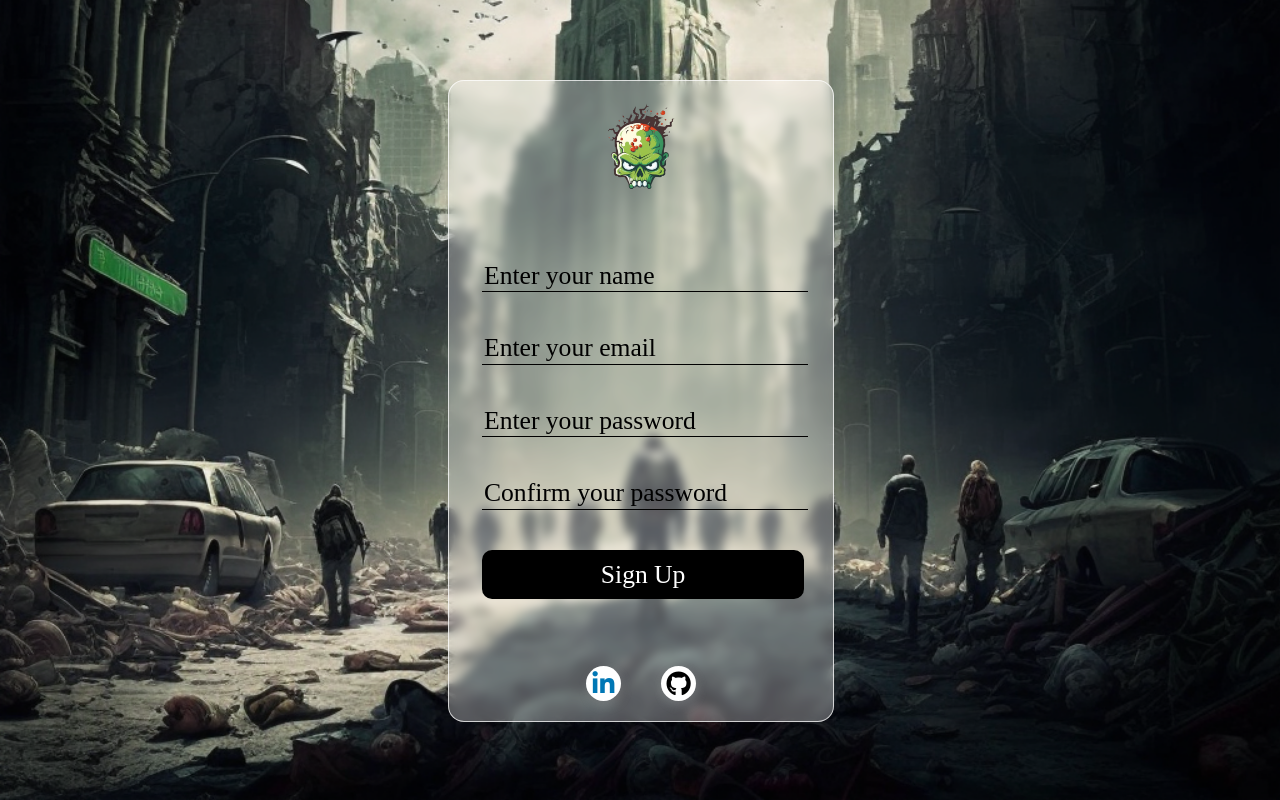
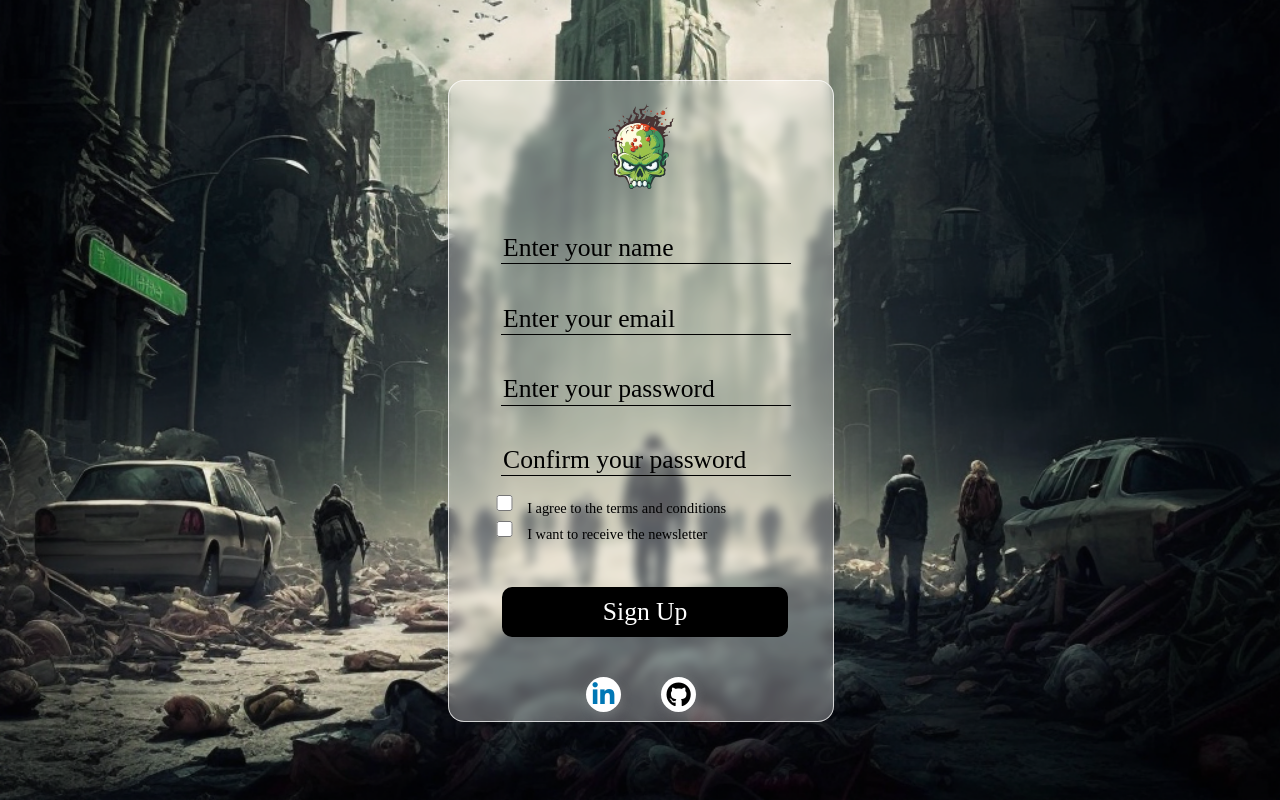
Before and after one commit to Aaxtrox/sign-up-form, a plain HTML site: page index.html in a window 1280 px wide. Drawn offline with Linux system fonts and the light colour scheme.

Commit message:
check boxes

```diff
--- a/css/styles.css
+++ b/css/styles.css
@@ -40,7 +40,7 @@ input {
     border-bottom: 1px solid #000;
     outline: none;
     font-size: 1.6rem;
-    margin: 20px;
+    margin: 6%;
     background: rgba(255, 255, 255, 0);
     color: rgb(0, 0, 0);
 }
@@ -49,13 +49,41 @@ input::placeholder {
     color: rgb(0, 0, 0);
 }
 
+.terms {
+    display: flex;
+    align-items: center;
+    font-size: 0.9rem;
+    color: #000;
+    text-align: center;
+}
+
+.newsletter {
+    display: flex;
+    align-items: center;
+    font-size: 0.9rem;
+    color: #000;
+    text-align: center;
+}
+
+.newsletter input {
+    width: 2vw;
+    height: 2vh;
+    margin: 0 10px 10px 3%;
+}
+
+.terms input {
+    width: 2vw;
+    height: 2vh;
+    margin: 0 10px 10px 3%;
+}
+
 button {
     width: 90%;
     height: auto;
     border: none;
     outline: none;
     font-size: 1.6rem;
-    margin: 20px;
+    margin: 40px 20px 20px 20px;
     padding: 10px;
     background: #000;
     color: #fff;
--- a/index.html
+++ b/index.html
@@ -15,16 +15,24 @@
             <img src="./img/logo2-removebg-preview.png" alt="logo">
             <form action="#">
                 <div class="input">
-                    <input type="text" name="name" id="name" placeholder="Enter your name">
+                    <input type="text" name="name" id="name" placeholder="Enter your name" minlength="5" required>
                 </div>
                 <div class="input">
-                    <input type="email" name="email" id="email" placeholder="Enter your email">
+                    <input type="email" name="email" id="email" placeholder="Enter your email" required>
                 </div>
                 <div class="input">
-                    <input type="password" name="password" id="password" placeholder="Enter your password">
+                    <input type="password" name="password" id="password" placeholder="Enter your password" minlength="8" maxlength="15" required>
                 </div>
                 <div class="input">
-                    <input type="password" name="password2" id="password2" placeholder="Confirm your password">
+                    <input type="password" name="password2" id="password2" placeholder="Confirm your password" minlength="8" maxlength="15" required>
+                </div>
+                <div class="terms">
+                    <input type="checkbox" name="terms" id="terms" required>
+                    <label for="terms">I agree to the terms and conditions</label>
+                </div>
+                <div class="newsletter">
+                    <input type="checkbox" name="newsletter" id="newsletter">
+                    <label for="newsletter">I want to receive the newsletter</label>
                 </div>
                 <button type="submit">Sign Up</button>
             </form>
```
